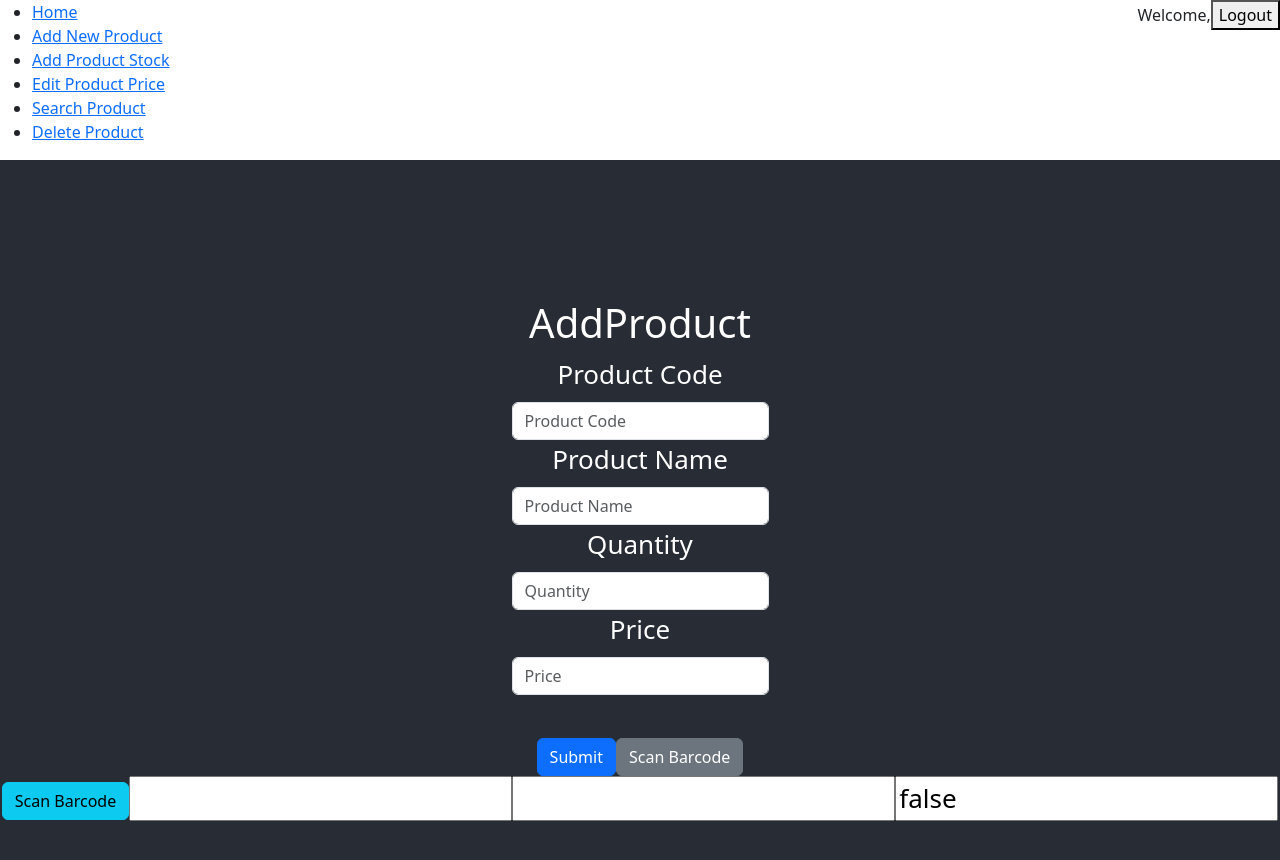
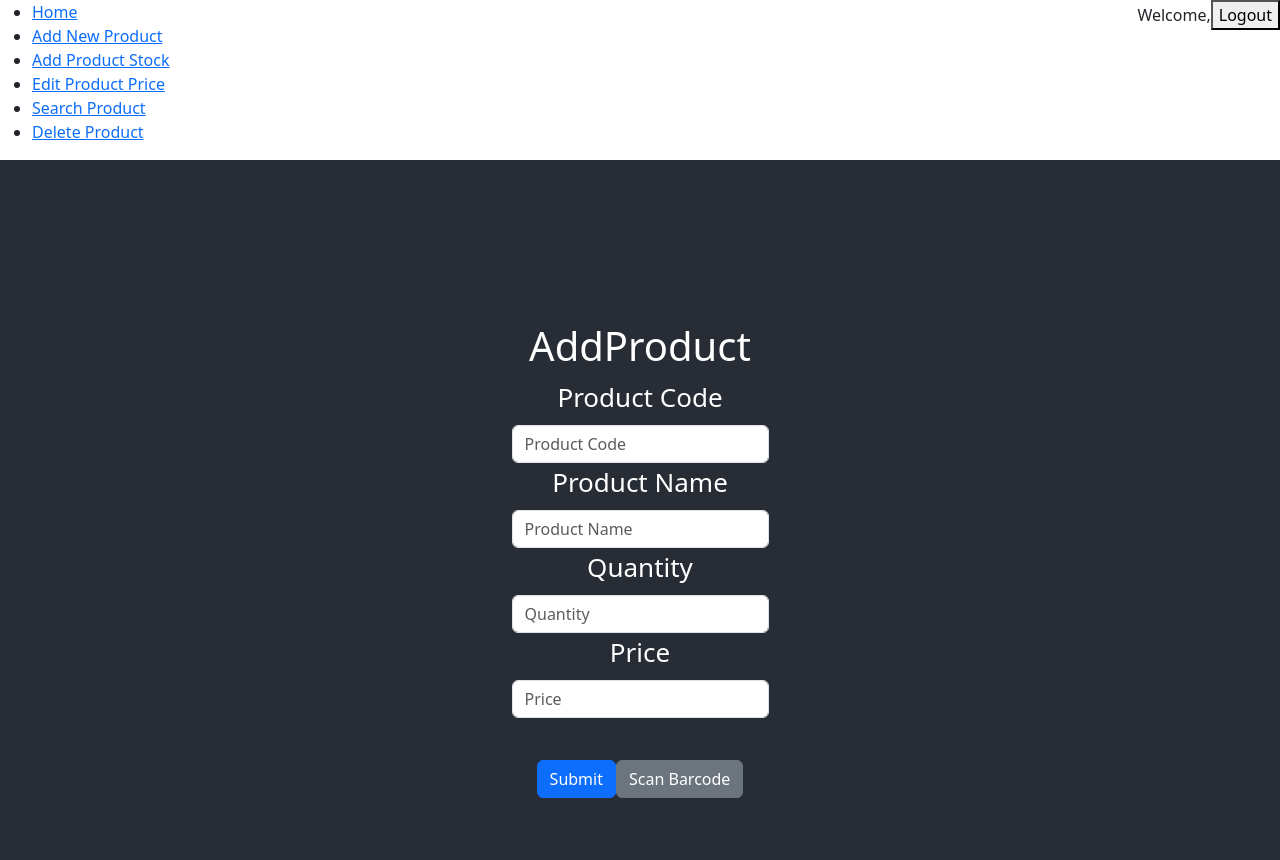
Before and after one commit to cnapenas/boknoks-frontend-app, a React (Create React App) app: page /addnewproduct in a window 1280 px wide. Shown: the top 860 px of the page. Built offline with nearby package versions, Linux system fonts and the light colour scheme.

Commit message:
added fixes to UI

```diff
--- a/src/Pages/AddNewProduct.js
+++ b/src/Pages/AddNewProduct.js
@@ -3,6 +3,7 @@ import React from 'react';
 import { Form, Button, Modal } from 'react-bootstrap';
 import { useState } from 'react';
 import Scanner from './Scanner';
+import { useEffect } from 'react';
 
 
 
@@ -16,6 +17,12 @@ export default function AddNewProduct() {
         const [scanSuccess, setScanSuccess] = useState(false);
         const [scanCode, setScanCode] = useState('');
         const [results, setResults] = useState(null);
+
+        useEffect(() => {
+          if (scanSuccess) {
+            setProductCode(scanCode);
+          }
+        }, [scanSuccess, scanCode]);
 
 
         const toggle = () => {
@@ -92,18 +99,10 @@ export default function AddNewProduct() {
              Submit
             </Button>
 
-            <Button variant="secondary" onClick={() => setShowScanner(true)}>Scan Barcode</Button>
-            {showScanner && <Scanner onDetected={handleDetected} />}
+            <Button variant="secondary" onClick={toggle}>Scan Barcode</Button>
         </Form>
         <div>
-        <Button variant="info" block onClick={toggle}>
-          Scan Barcode
-        </Button>
 
-
-        <input id="scanner_result_scanCode" type="text" value={scanCode} readOnly />
-        <input id="scanner_result_result" type="text" value={results} readOnly />
-        <input id="scanner_result_scanSuccess" type="text" value={scanSuccess} readOnly />
 
         <Modal show={modal} onHide={toggle}>
           <Modal.Header closeButton="true" />
```
